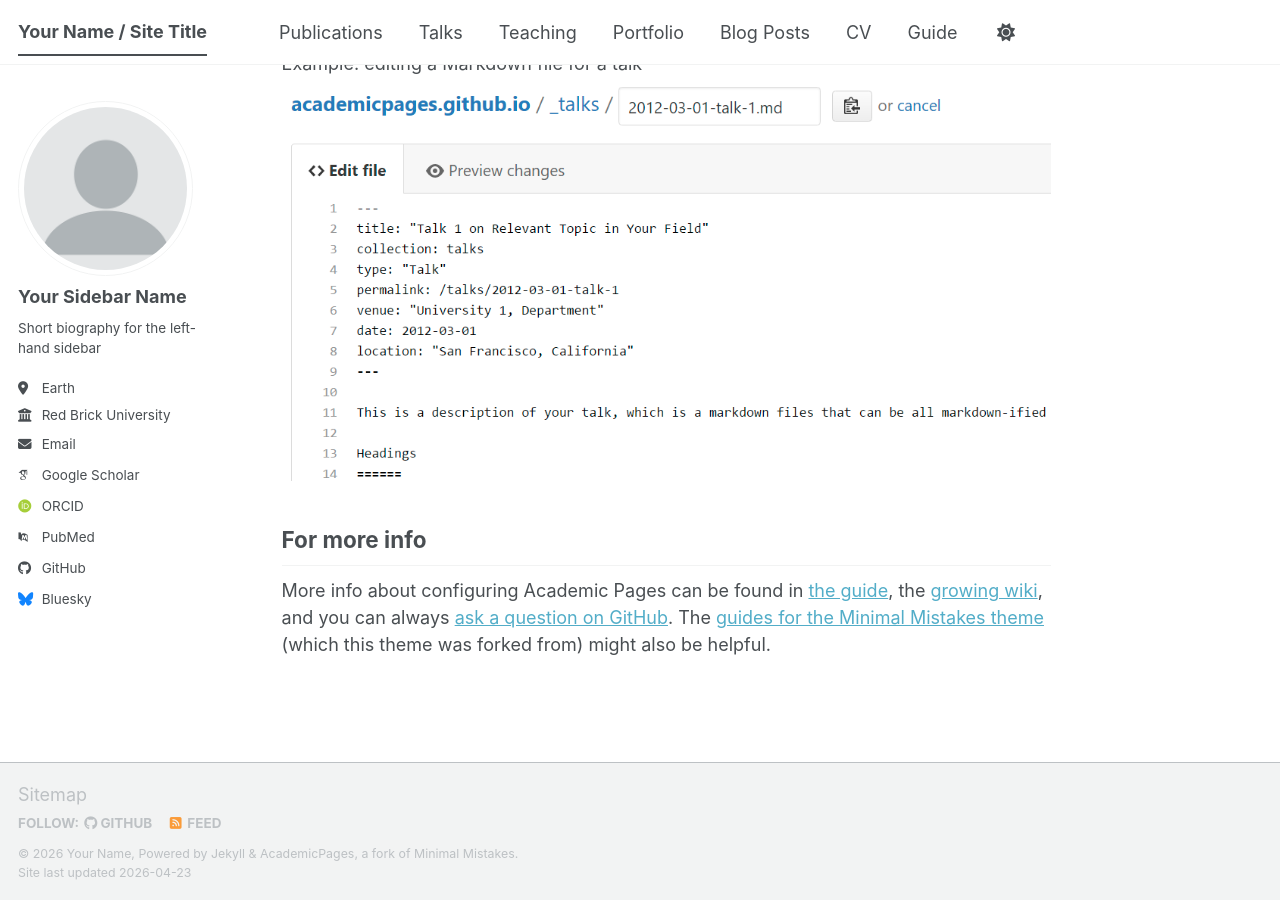
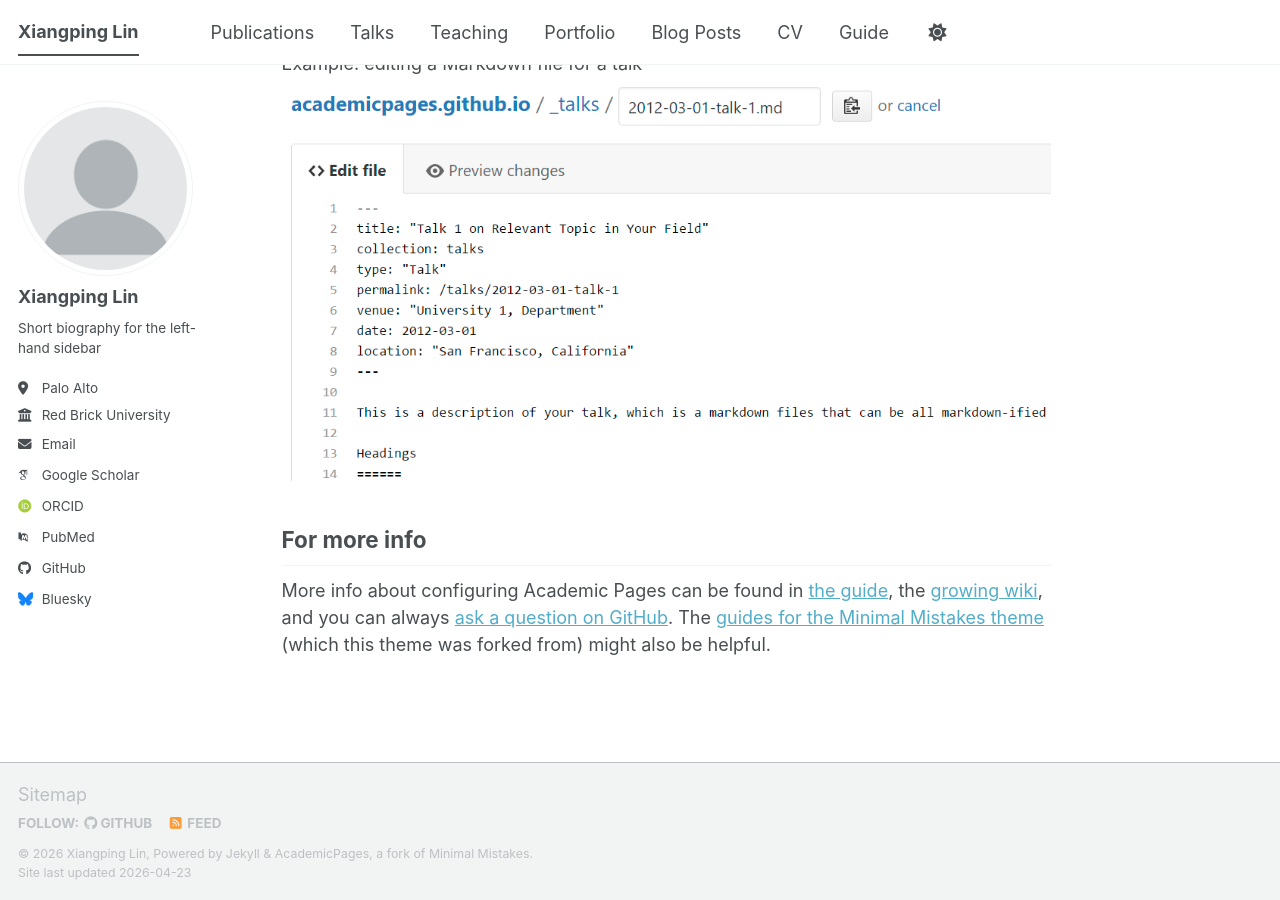
Before and after one commit to xiangpinglin/xiangpinglin.github.io, a Jekyll site: the page built from _pages/about.md, in a window 1280 px wide and 900 px high, scrolled down 2720 px. Built offline with Jekyll 4.4.1, drawn with Linux system fonts in a browser that asks for light colours; some web fonts are replaced; a script bundle is joined from its source files by our own code; library files that are not in the unit come from our copies.

Commit message:
Update _config.yml

```diff
--- a/_config.yml
+++ b/_config.yml
@@ -9,11 +9,11 @@
 # Basic Site Settings
 locale                   : "en-US"
 site_theme               : "default" # The available themes options are "default", "air", "sunrise", "mint", "dirt" and "contrast"
-title                    : "Your Name / Site Title"
+title                    : "Xiangping Lin"
 title_separator          : "-"
-name                     : &name "Your Name"
-description              : &description "Your Name's academic portfolio"   # Update this with a general description of your site, this is the default if not overridden by a page
-url                      : https://academicpages.github.io # The base hostname & protocol for your site e.g. "https://[your GitHub username].github.io",
+name                     : &name "Xiangping Lin"
+description              : &description "Xiangping Lin's academic portfolio"   # Update this with a general description of your site, this is the default if not overridden by a page
+url                      : https://victorlin2.github.io # The base hostname & protocol for your site e.g. "https://[your GitHub username].github.io",
                                                            # or if you already have some other page hosted on Github then use "https://[your GitHub username].github.io/[Your Repo Name]"
 baseurl                  : "" # the subpath of your site, e.g. "/blog"
 repository               : "academicpages/academicpages.github.io"
@@ -24,10 +24,10 @@
 author:
   # Biographic information
   avatar           : "profile.png"
-  name             : "Your Sidebar Name"
+  name             : "Xiangping Lin"
   pronouns         : # example: "she/her"
   bio              : "Short biography for the left-hand sidebar"
-  location         : "Earth"
+  location         : "Palo Alto"
   employer         : "Red Brick University"
   uri              : # URL
   email            : "none@example.org"
```
